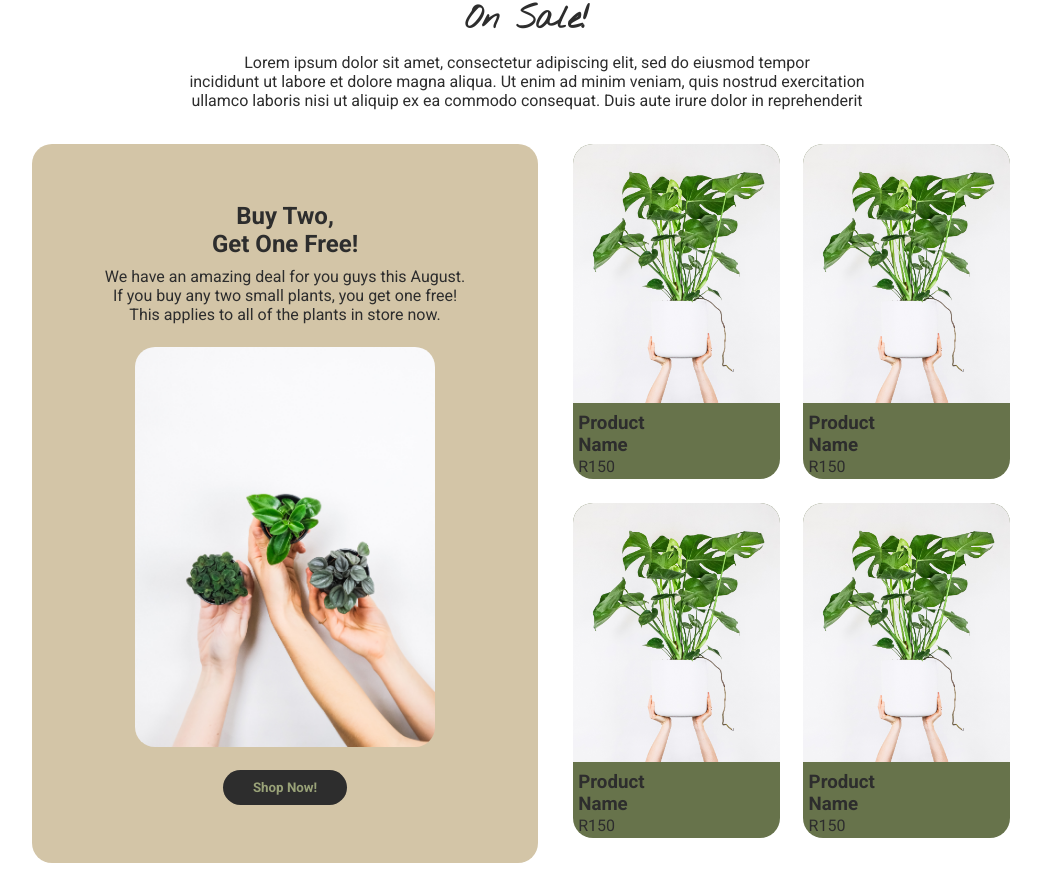
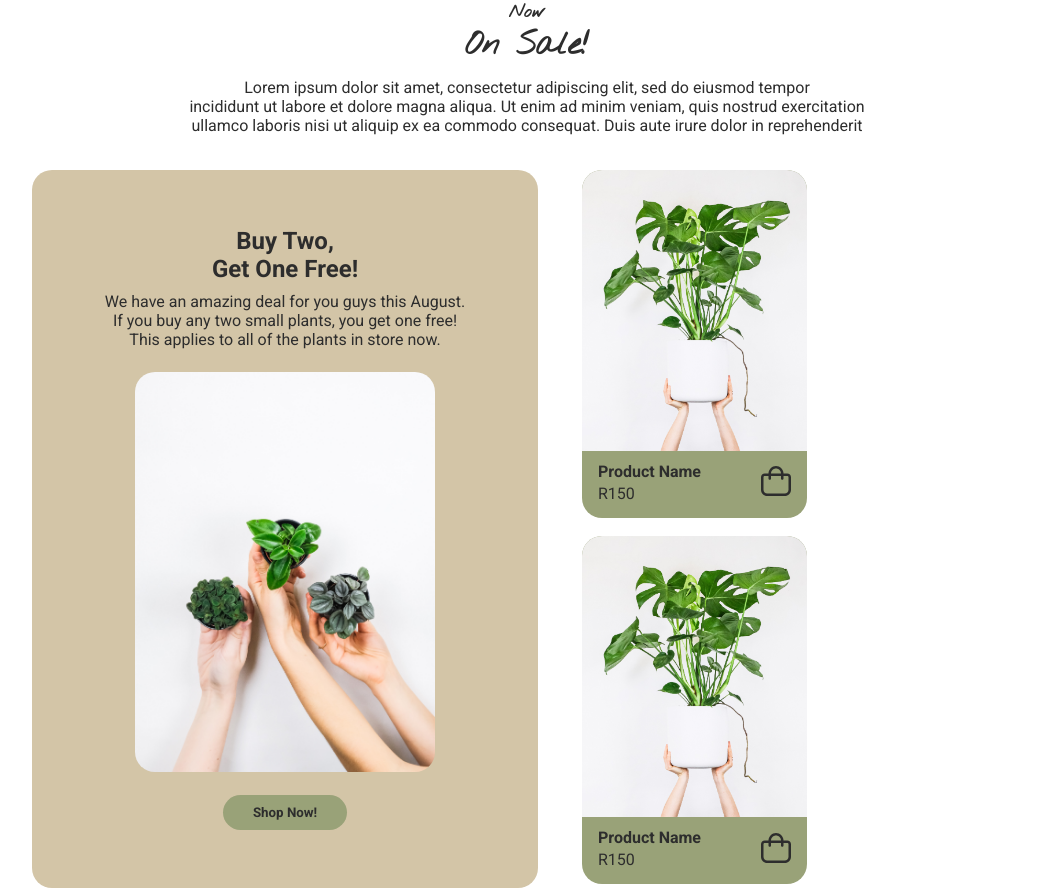
Before and after one commit to bee2805/ThePlantPlace, a React (Create React App) app in the folder client/: page / in a window 1280 px wide. Shown: the part 1399-2289 px from the top of the page, without its empty margins (113-1154 px from the left). Built offline with nearby package versions, Linux system fonts and the light colour scheme.

Commit message:
Updated Product Cards
- updated product card styling
- started inventory management page

```diff
--- a/client/src/App.js
+++ b/client/src/App.js
@@ -5,6 +5,7 @@ import NavBar from "./components/NavBar";
 import LandingPage from "./pages/LandingPage";
 import ProductPage from "./pages/ProductPage";
 import IndividualProduct from "./pages/IndividualProduct";
+import InventoryManagement from "./pages/InventoryManagement";
 // React Routing
 import {Routes, Route} from 'react-router';
 
@@ -16,6 +17,7 @@ function App() {
         <Route path='/' element={<LandingPage/>}/>
         <Route path='/ProductPage' element={<ProductPage/>}/>
         <Route path='/IndividualProduct' element={<IndividualProduct/>}/>
+        <Route path='/InventoryManagement' element={<InventoryManagement/>}/>
       </Routes>
     </div>
   );
--- a/client/src/Pages/ProductPage.js
+++ b/client/src/Pages/ProductPage.js
@@ -19,6 +19,7 @@ function ProductPage () {
                 <ProductCard/>
                 <ProductCard/>
                 <ProductCard/>
+                <ProductCard/>
             </div>{/* products */}
 
         </div>
--- a/client/src/components/ProductCard.js
+++ b/client/src/components/ProductCard.js
@@ -7,10 +7,11 @@ function ProductCard () {
             <a href="/IndividualProduct">
                 <div className="productCard">
                     <img src={monstera} alt="img"/>
-                    <div className="productInfo">
-                        <h3>Product Name</h3>
+                    <div className="cardInfo">
+                        <p className="productName">Product Name</p>
                         <p>R150</p>
                     </div>
+                    <div className="prodCart"></div>
                 </div>
             </a>
         </>
--- a/client/src/components/ProductSlider.js
+++ b/client/src/components/ProductSlider.js
@@ -27,7 +27,7 @@ function ProductSlider(){
     return(
         <div>
             <Slider {...settings}>
-                <div className="productCard">
+                <div className="sliderProductCard">
                     <img src={monstera} alt="img"/>
                     <div className="productInfo">
                         <h3>Product Name</h3>
@@ -35,7 +35,7 @@ function ProductSlider(){
                     </div>
                 </div>
 
-                <div className="productCard">
+                <div className="sliderProductCard">
                     <img src={Zeylanica} alt="img"/>
                     <div className="productInfo">
                         <h3>Product Name</h3>
@@ -43,7 +43,7 @@ function ProductSlider(){
                     </div>
                 </div>
 
-                <div className="productCard">
+                <div className="sliderProductCard">
                     <img src={ScindapsusPictus} alt="img"/>
                     <div className="productInfo">
                         <h3>Product Name</h3>
@@ -51,7 +51,7 @@ function ProductSlider(){
                     </div>
                 </div>
 
-                <div className="productCard">
+                <div className="sliderProductCard">
                     <img src={MonsteraMinima} alt="img"/>
                     <div className="productInfo">
                         <h3>Product Name</h3>
--- a/client/src/index.css
+++ b/client/src/index.css
@@ -46,8 +46,8 @@ input{
 
 button{
   padding: 10px 30px;
-  background-color: #2d2d2d;
-  color: #99A278;
+  background-color: #99A278;
+  color: #2d2d2d;
   border-radius: 20px;
   font-family: 'Roboto', sans-serif;
   font-weight: bold;
@@ -132,7 +132,6 @@ a:link{
   margin-top: -1%;
 }
 
-
 /* icons */
 .shopping-bag{
   width: 30px;
@@ -164,6 +163,63 @@ a:link{
 
 .user-img:hover{
   background-image: url('assets/icons/user-img-hover.svg');
+}
+
+/* --------------------------------------------- */
+/* ProductCard */
+
+.productCard{
+  width: 225px;
+  height: fit-content;
+  background-color: #99A278;
+  float: left;
+  border-radius: 20px;
+  margin-left: 2% !important;
+  margin-right: 2% !important;
+  margin-bottom: 4%;
+}
+
+.productCard:hover{
+  background-color: #67734B;
+  box-shadow: 8px 8px 10px -8px rgba(0,0,0,0.55);
+  -webkit-box-shadow: 8px 8px 10px -8px rgba(0,0,0,0.55);
+  -moz-box-shadow: 8px 8px 10px -8px rgba(0,0,0,0.55);
+}
+
+.productCard img{
+  width: 100%;
+  border-top-left-radius: 20px;
+  border-top-right-radius: 20px;
+}
+
+.productName{
+  font-weight: bold !important;
+  font-size: medium;
+}
+
+.cardInfo{
+  width: 50%;
+  text-align: left;
+  float: left;
+  margin-left: 7%;
+  margin-bottom: 5%;
+  margin-top: 3%;
+}
+
+.prodCart{
+  width: 30px;
+  height: 30px;
+  background-image: url('assets/icons/cart-dark.svg');
+  background-position: center;
+  background-size: cover;
+  float: right;
+  margin-right: 7%;
+  margin-bottom: 5%;
+  margin-top: 5%;
+}
+
+.prodCart:hover{
+  background-image: url('assets/icons/shopping-bag.svg');
 }
 
 /* --------------------------------------------- */
@@ -346,41 +402,41 @@ a:link{
 }
 
 /* slider */
-.productCard{
+.sliderProductCard{
   width: 85% !important;
   height: auto;
   border-radius: 20px;
   background-color: #67734B;
 }
 
-.productCard:hover{
-  box-shadow: 8px 8px 10px -8px rgba(0,0,0,0.55);
+.sliderProductCard:hover{
+    box-shadow: 8px 8px 10px -8px rgba(0,0,0,0.55);
   -webkit-box-shadow: 8px 8px 10px -8px rgba(0,0,0,0.55);
   -moz-box-shadow: 8px 8px 10px -8px rgba(0,0,0,0.55);
 }
 
-.productCard button{
+.sliderProductCard button{
   margin-bottom: 6%;
 }
 
-.productCard button:hover{
+.sliderProductCard button:hover{
   background-color: white;
 }
 
-.productCard img{
+.sliderProductCard img{
   border-top-left-radius: 20px;
   border-top-right-radius: 20px;
   width: 100%;
 }
 
-.productCard h3{
+.sliderProductCard h3{
   font-family: 'Roboto', sans-serif;
   margin-top: 5%;
   text-align: left;
   margin-left: 5%;
 }
 
-.productCard p{
+.sliderProductCard p{
   font-family: 'Roboto', sans-serif;
   margin-top: 3%;
   text-align: left;
@@ -477,13 +533,6 @@ a:link{
   float: left;
 }
 
-.saleItems .productCard{
-  width: 44.9% !important;
-  height: auto;
-  float: left;
-  margin-right: 5.1%;
-  margin-bottom: 5.1%;
-}
 /* --------------------------------------------- */
 /* PRODUCT PAGE */
 
@@ -499,19 +548,15 @@ a:link{
 }
 
 .products{
-  margin-left: 3%;
-}
-
-.products{
   justify-content: center;
   display: flex;
   align-items: center;
 }
 
-.products .productCard{
-  width: 85%!important;
-  float: left;
-  margin-bottom: 4%;
+.products a{
+  margin-left: 1% !important;
+  margin-right: 1% !important;
+  margin-bottom: 2% !important;
 }
 
 /* --------------------------------------------- */
@@ -539,6 +584,7 @@ a:link{
   width: 50%;
   height: auto;
   float: left;
+  margin-bottom: 10%;
 }
 
 .productInfo h1{
@@ -652,6 +698,30 @@ a:link{
 }
 
 /* --------------------------------------------- */
+/* MANAGE INVENTORY */
+.InventoryManagement{
+  width: 100%;
+  height: auto;
+  padding-left: 5%;
+  padding-right: 5%;
+  padding-top: 5%;
+  text-align: center;
+}
+
+.addItem{
+  width: 20%;
+  height: 100px;
+  background-color: #67734B;
+  border-radius: 20px;
+  text-align: center;
+  float: left;
+}
+
+.addItem h2{
+  color: white;
+}
+
+/* --------------------------------------------- */
 /* FOOTER */
 .footer{
   width: 90%;
--- a/client/src/pages/IndividualProduct.js
+++ b/client/src/pages/IndividualProduct.js
@@ -2,6 +2,7 @@ import React from "react";
 
 function IndividualProduct () {
     return(
+        <>
         <div className="IndividualProduct">
             <a href="/ProductPage"><div className="back"></div></a>
             <div className="productImage"></div>
@@ -25,9 +26,16 @@ function IndividualProduct () {
                     <input type="number" placeholder="qty"/>
                     <button>+ Add to Cart</button>
                 </div>
-
             </div>
         </div>
+        {/* footer */}
+        <div className='footer'>
+            <p>ThePlantPlace©2022</p>
+            <a href="tel:123-456-7890"><div className='call'></div></a>
+            <a href="mailto: ThePlantPlace@gmail.com"><div className='mail'></div></a>
+            <a href="https://instagram.com"><div className='instagram'></div></a>
+        </div>
+        </>
     )
 }
 
--- /dev/null
+++ b/client/src/pages/InventoryManagement.js
@@ -0,0 +1,25 @@
+import React from 'react';
+import ProductCard from '../components/ProductCard';
+
+function InventoryManagement () {
+    return(
+        <div className="InventoryManagement">
+            <h1>Manaage Inventory</h1>
+            <p>Lorem ipsum dolor sit amet, consectetur adipiscing elit, sed do eiusmod tempor<br/>
+            incididunt ut labore et dolore magna aliqua. Ut enim ad minim veniam, quis nostrud exercitation<br/>
+            ullamco laboris nisi ut aliquip ex ea commodo consequat. Duis aute irure dolor in reprehenderit<br/>
+            in voluptate velit esse cillum dolore eu fugiat nulla pariatur. Excepteur sint occaecat cupidatat <br/>
+            non proident, sunt in culpa qui officia deserunt mollit anim id est laborum.</p>
+
+            <div className='addItem'>
+                <h2>+ Add a new Product</h2>
+            </div>
+
+            <ProductCard/>
+
+
+        </div>
+    )
+}
+
+export default InventoryManagement;
```
Also changed, not shown: client/src/assets/icons/cart-dark.svg (added).
